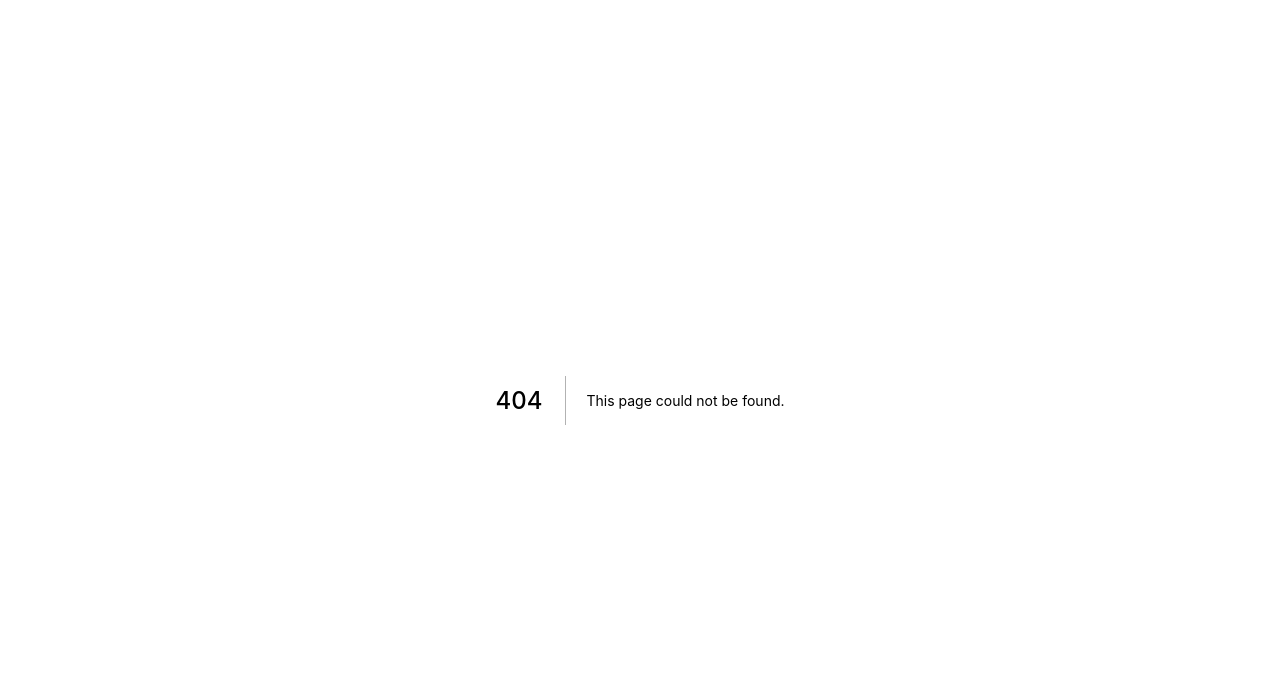
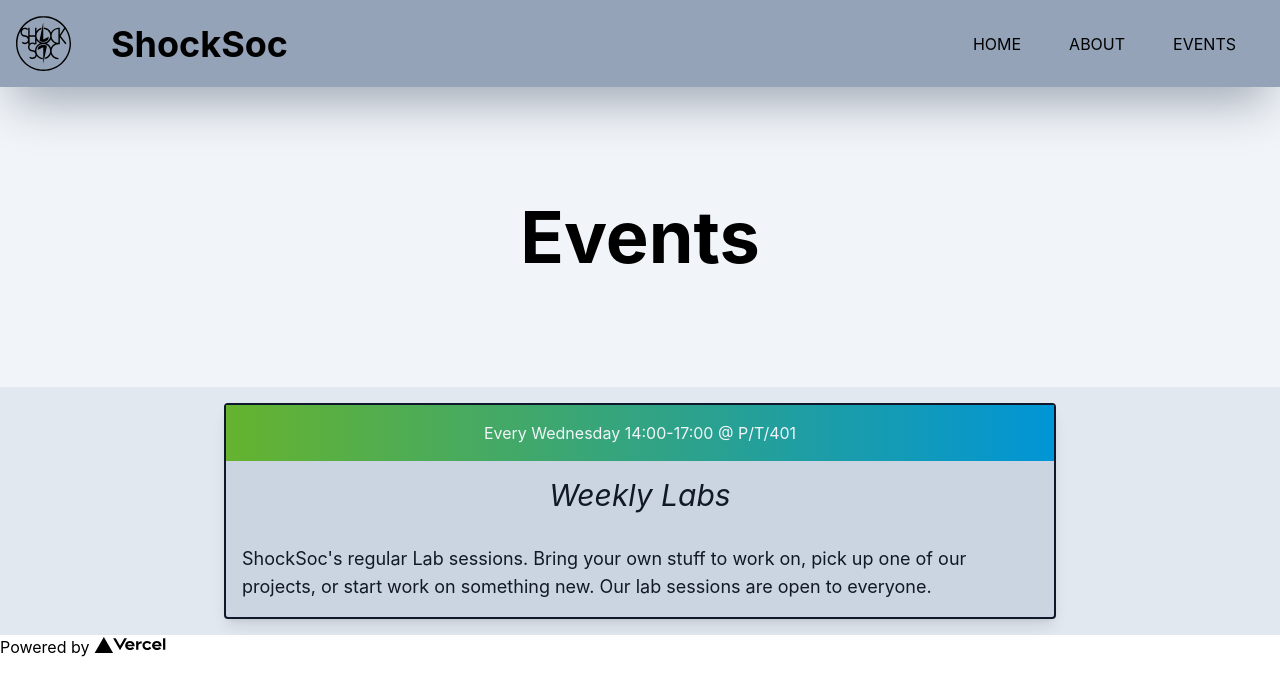
Before and after one commit to EngYork/website, a Next.js app: page /events in a window 1280 px wide. Before the commit this address had no page. Shown: the top 696 px of the page. Built offline with nearby package versions, Linux system fonts and the light colour scheme.

Commit message:
Add initial events page
Signed-off-by: Giuseppe Barillari <joe2k01dev@gmail.com>

```diff
--- a/components/AboutUs.tsx
+++ b/components/AboutUs.tsx
@@ -14,7 +14,7 @@ const AboutUs = () => {
   return (
     <>
       <div className="w-full bg-slate-100 dark:bg-gray-700 group">
-        <div className="flex flex-col items-center justify-center w-full h-[300px] text-black dark:text-white">
+        <div className="flex flex-col items-center justify-center w-full h-[150px] sm:h-[300px] text-black dark:text-white">
           <h1 className="text-5xl sm:text-7xl font-bold my-4">About Us</h1>
         </div>
       </div>
--- /dev/null
+++ b/components/EventCard.tsx
@@ -0,0 +1,33 @@
+import React from "react";
+
+type EventCardProps = {
+  name: string;
+  description: string;
+  when: string;
+  where: string;
+  image?: string;
+};
+
+const EventCard: React.FC<EventCardProps> = ({
+  name,
+  description,
+  when,
+  where,
+  image,
+}) => {
+  return (
+    <div className="w-2/3 rounded shadow-lg border-2 border-slate-900 bg-slate-300 dark:bg-slate-600 flex flex-col">
+      <div className="w-full bg-gradient-to-r from-[#65b32e] to-[#0095d6]">
+        <p className="text-center p-4 text-slate-100">
+          {when} @ {where}
+        </p>
+      </div>
+      <h2 className="self-center text-2xl sm:text-3xl italic my-4">{name}</h2>
+      <div className="p-4 text-lg">
+        <p>{description}</p>
+      </div>
+    </div>
+  );
+};
+
+export { EventCard };
--- /dev/null
+++ b/components/Events.tsx
@@ -0,0 +1,37 @@
+import React from "react";
+import { EventCard } from "./EventCard";
+
+const events = [
+  {
+    name: "Weekly Labs",
+    where: "P/T/401",
+    when: "Every Wednesday 14:00-17:00",
+    description:
+      "ShockSoc's regular Lab sessions. Bring your own stuff to work on, pick up one of our projects, or start work on something new. Our lab sessions are open to everyone.",
+  },
+];
+
+const Events = () => {
+  return (
+    <>
+      <div className="w-full bg-slate-100 dark:bg-gray-700 group">
+        <div className="flex flex-col items-center justify-center w-full h-[150px] sm:h-[300px] text-black dark:text-white">
+          <h1 className="text-5xl sm:text-7xl font-bold my-4">Events</h1>
+        </div>
+      </div>
+      <div className="flex flex-col items-center w-full justify-center bg-slate-200 dark:bg-gray-800 text-gray-900 dark:text-slate-100 p-4">
+        {events.map((event) => (
+          <EventCard
+            key={event.name}
+            name={event.name}
+            where={event.where}
+            when={event.when}
+            description={event.description}
+          />
+        ))}
+      </div>
+    </>
+  );
+};
+
+export { Events };
--- a/components/Info.tsx
+++ b/components/Info.tsx
@@ -5,7 +5,7 @@ import { InfoCard } from "./InfoCard";
 const cards = [
   {
     name: "Yusu",
-    cardColours: "border-cyan-500 bg-cyan-500", // Discord purple
+    cardColours: "border-cyan-500 bg-cyan-500 shadow-cyan-500",
     image: "/assets/yusu.png",
     badgeColours: "border-cyan-500",
     textColour: "text-cyan-500",
@@ -15,7 +15,7 @@ const cards = [
   },
   {
     name: "Discord",
-    cardColours: "border-[#5865F2] bg-[#5865F2]", // Discord purple
+    cardColours: "border-[#5865F2] bg-[#5865F2] shadow-[#5865F2]", // Discord purple
     image: "/assets/discord.png",
     badgeColours: "border-[#5865F2]",
     textColour: "text-[#5865F2]",
@@ -25,7 +25,7 @@ const cards = [
   },
   {
     name: "Twitter",
-    cardColours: "border-[#1DA1F2] bg-[#1DA1F2]", // Twitter blue
+    cardColours: "border-[#1DA1F2] bg-[#1DA1F2] shadow-[#1DA1F2]", // Twitter blue
     image: "/assets/twitter.png",
     badgeColours: "border-[#1DA1F2]",
     textColour: "text-[#1DA1F2]",
@@ -35,7 +35,7 @@ const cards = [
   },
   {
     name: "Instagram",
-    cardColours: "border-[#F56040] bg-[#F56040]", // Twitter blue
+    cardColours: "border-[#F56040] bg-[#F56040] shadow-[#F56040]", // Instagram orange red
     image: "/assets/instagram.png",
     badgeColours: "border-[#F56040]",
     textColour: "text-[#F56040]",
@@ -45,7 +45,7 @@ const cards = [
   },
   {
     name: "Github",
-    cardColours: "border-black bg-black",
+    cardColours: "border-black bg-black shadow-black",
     image: "/assets/github.png",
     badgeColours: "border-black",
     link: "https://github.com/ShockSoc",
@@ -53,7 +53,7 @@ const cards = [
   },
   {
     name: "E-Mail",
-    cardColours: "border-amber-500 bg-amber-500",
+    cardColours: "border-amber-500 bg-amber-500 shadow-amber-500",
     image: <MdEmail />,
     badgeColours: "border-amber-500",
     textColour: "text-amber-500",
--- a/components/InfoCard.tsx
+++ b/components/InfoCard.tsx
@@ -27,10 +27,10 @@ const InfoCard: React.FC<InfoCardProps> = ({
 }) => {
   return (
     <div
-      className={`flex flex-col p-2 rounded-lg border-2 ${cardColours} bg-opacity-20 mx-auto sm:mx-8 my-4 items-center relative group`}
+      className={`flex flex-col p-2 rounded-lg border-2 ${cardColours} bg-opacity-20 mx-auto sm:mx-8 my-4 items-center relative group shadow-md`}
     >
       <div
-        className={`w-30 h-30 m-4 rounded-full border-4 grid p-4 ${badgeColours} bg-slate-200 dark:bg-gray-800 group-hover:bg-slate-50 dark:group-hover:bg-gray-700`}
+        className={`w-30 h-30 m-4 rounded-full border-4 grid p-4 ${badgeColours} bg-slate-200 dark:bg-gray-800 group-hover:bg-slate-50 dark:group-hover:bg-gray-700 transition-colors ease-in-out duration-200`}
       >
         {typeof image === "string" ? (
           <Image
--- a/components/index.ts
+++ b/components/index.ts
@@ -5,3 +5,4 @@ export * from "./Hero";
 export * from "./Carousel";
 export * from "./Info";
 export * from "./InfoCard";
+export * from "./Events";
--- a/pages/about.tsx
+++ b/pages/about.tsx
@@ -12,8 +12,9 @@ const About: NextPage = () => {
         <link rel="icon" href="/favicon.ico" />
       </Head>
 
+      <Header />
+
       <main>
-        <Header />
         <AboutUs />
       </main>
     </div>
--- a/pages/api/hello.ts
+++ /dev/null
@@ -1,13 +0,0 @@
-// Next.js API route support: https://nextjs.org/docs/api-routes/introduction
-import type { NextApiRequest, NextApiResponse } from 'next'
-
-type Data = {
-  name: string
-}
-
-export default function handler(
-  req: NextApiRequest,
-  res: NextApiResponse<Data>
-) {
-  res.status(200).json({ name: 'John Doe' })
-}
--- /dev/null
+++ b/pages/events.tsx
@@ -0,0 +1,36 @@
+import type { NextPage } from "next";
+import Head from "next/head";
+import Image from "next/image";
+import { Events, Header } from "../components";
+
+const Home: NextPage = () => {
+  return (
+    <div className="w-screen h-screen">
+      <Head>
+        <title>ShockSoc York - Events</title>
+        <meta name="description" content="ShockSoc website - Events page" />
+        <link rel="icon" href="/favicon.ico" />
+      </Head>
+      <Header />
+
+      <main>
+        <Events />
+      </main>
+
+      <footer>
+        <a
+          href="https://vercel.com?utm_source=create-next-app&utm_medium=default-template&utm_campaign=create-next-app"
+          target="_blank"
+          rel="noopener noreferrer"
+        >
+          Powered by{" "}
+          <span>
+            <Image src="/vercel.svg" alt="Vercel Logo" width={72} height={16} />
+          </span>
+        </a>
+      </footer>
+    </div>
+  );
+};
+
+export default Home;
```
